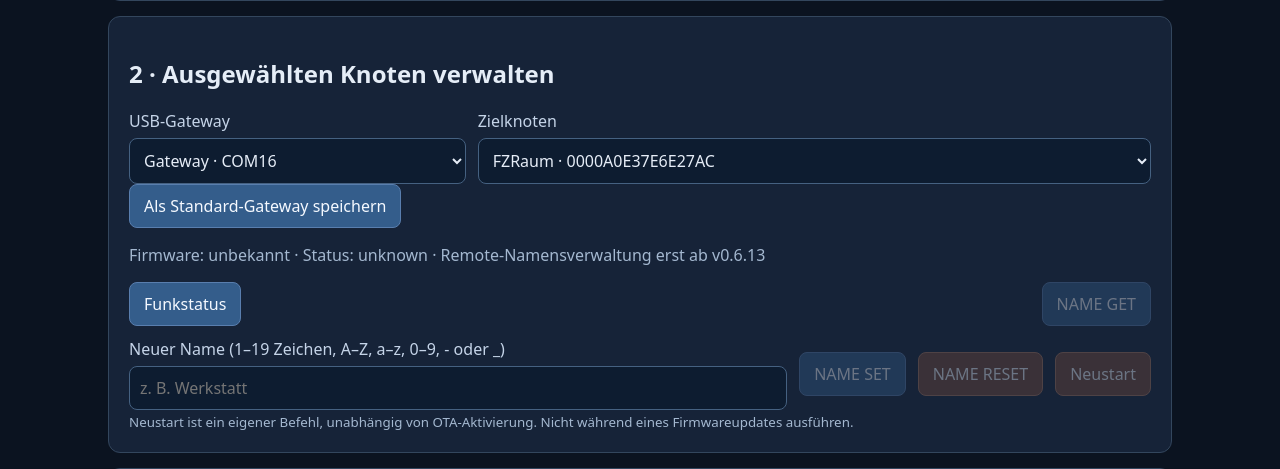
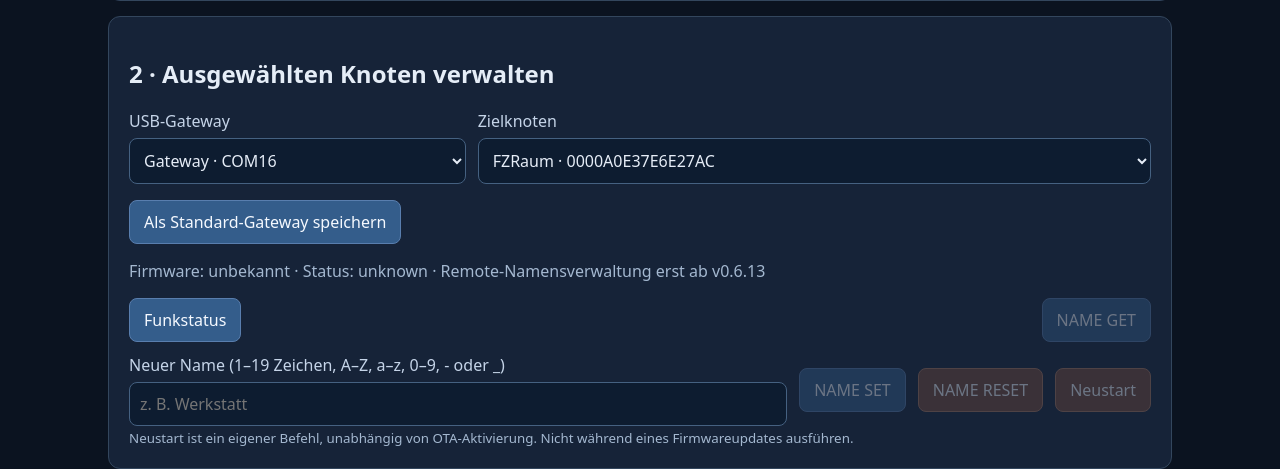
Before and after one commit to lexxi/smoke-listener-mesh, a Flask app: page /nodes in a window 1280 px wide. Shown: the part 679-1148 px from the top of the page. Run offline with Flask 3, Linux system fonts and the light colour scheme; data that the repository does not hold is empty.

Commit message:
style: add spacing above save default gateway button

```diff
--- a/web/templates/nodes.html
+++ b/web/templates/nodes.html
@@ -30,7 +30,7 @@ tr.pick{cursor:pointer}tr.pick:hover{background:#20324b}tr.selected{background:#
 <h2>2 · Ausgewählten Knoten verwalten</h2>
 <div class="row"><label style="flex:1;min-width:200px">USB-Gateway<select id="gateway"></select></label>
 <label style="flex:2;min-width:240px">Zielknoten<select id="target"></select></label></div>
-<div class="row"><button id="gateway-default" type="button">Als Standard-Gateway speichern</button><small id="gateway-default-info" class="muted"></small></div>
+<div class="row" style="margin-top:16px"><button id="gateway-default" type="button">Als Standard-Gateway speichern</button><small id="gateway-default-info" class="muted"></small></div>
 <p id="selected-info" class="muted"></p>
 <div class="row" style="margin:12px 0"><button id="status">Funkstatus</button><button id="get">NAME GET</button></div>
 <div class="row"><label style="flex:2;min-width:230px">Neuer Name (1–19 Zeichen, A–Z, a–z, 0–9, - oder _)
```
